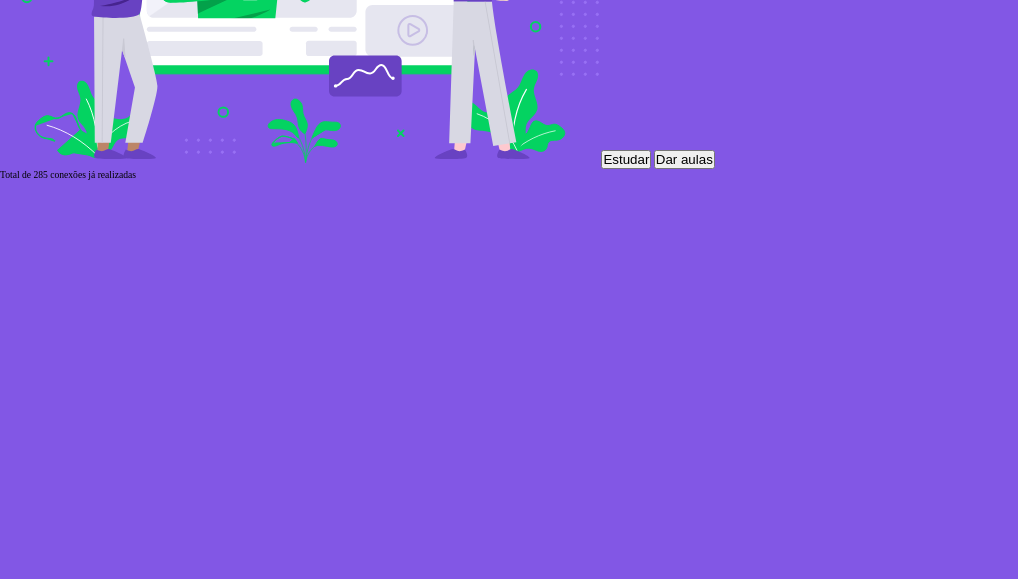
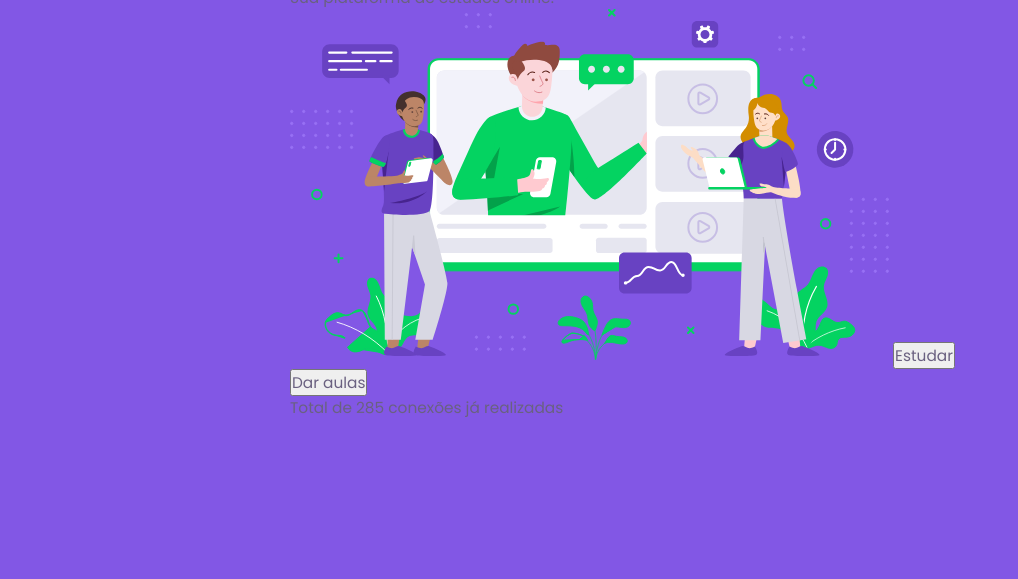
Before and after one commit to Dhi-Carvalho/NLW2-Proffy, a plain HTML site: page index.html in a window 1280 px wide. Shown: the part 221-800 px from the top of the page, without its empty margins (0-1018 px from the left). Drawn offline with Linux system fonts and the light colour scheme.

Commit message:
font and display configuration

```diff
--- a/styles/index.css
+++ b/styles/index.css
@@ -1,3 +1,5 @@
+@import url('https://fonts.googleapis.com/css2?family=Archivo:wght@400;700&family=Poppins:wght@400;600&display=swap');
+
 :root {
     --color-background: #f0f0f7;
     --color-primary: #8257e5;
@@ -26,6 +28,28 @@
     padding: 0;
     box-sizing: border-box;
 }
+
+html,
+body {
+    height: 100vh;
+}
+
 body {
     background-color: var(--color-primary);
+    display: flex;
+    align-items: center;
+    justify-content: center;
 }
+
+body,
+input,
+button,
+textarea {
+    font: 500 1.6rem Poppins;
+    color: var(--color-text-base);
+}
+
+#container {
+    width: 90vw;
+    max-width: 700px;
+}
```
